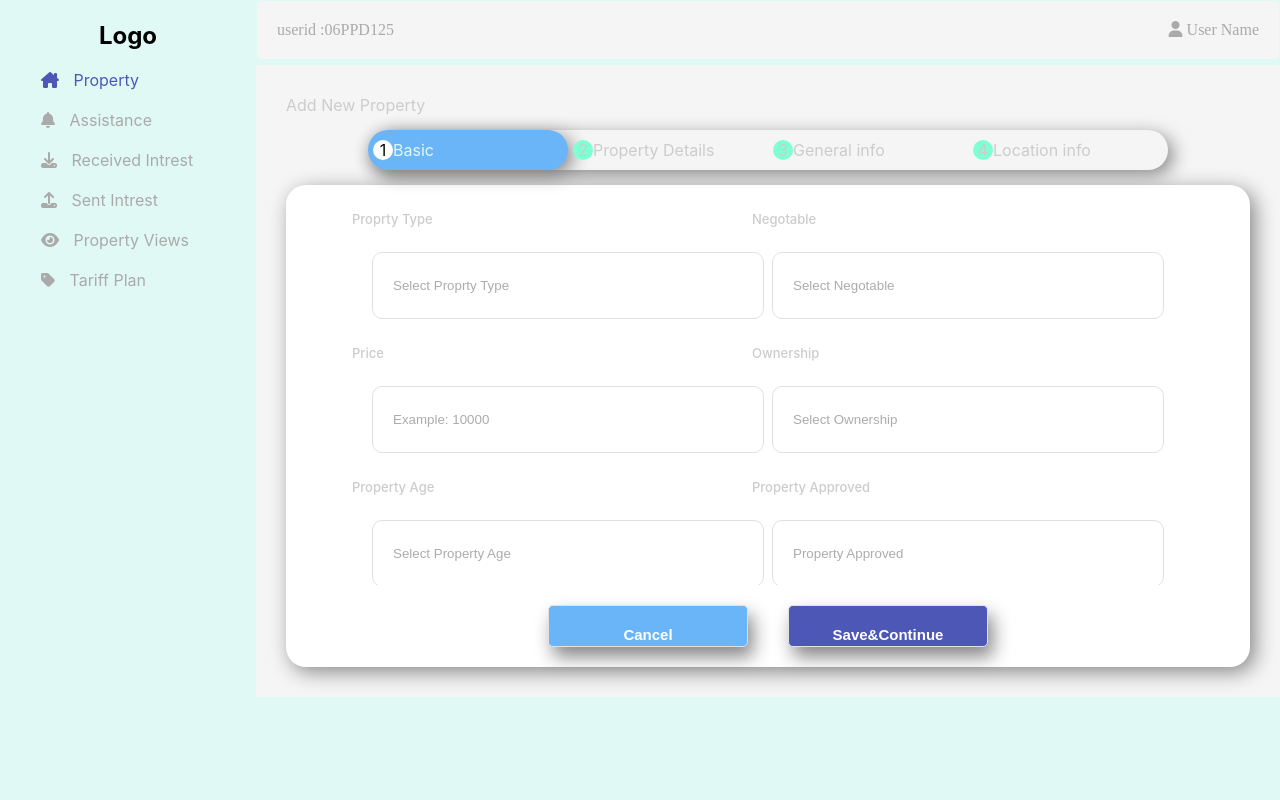
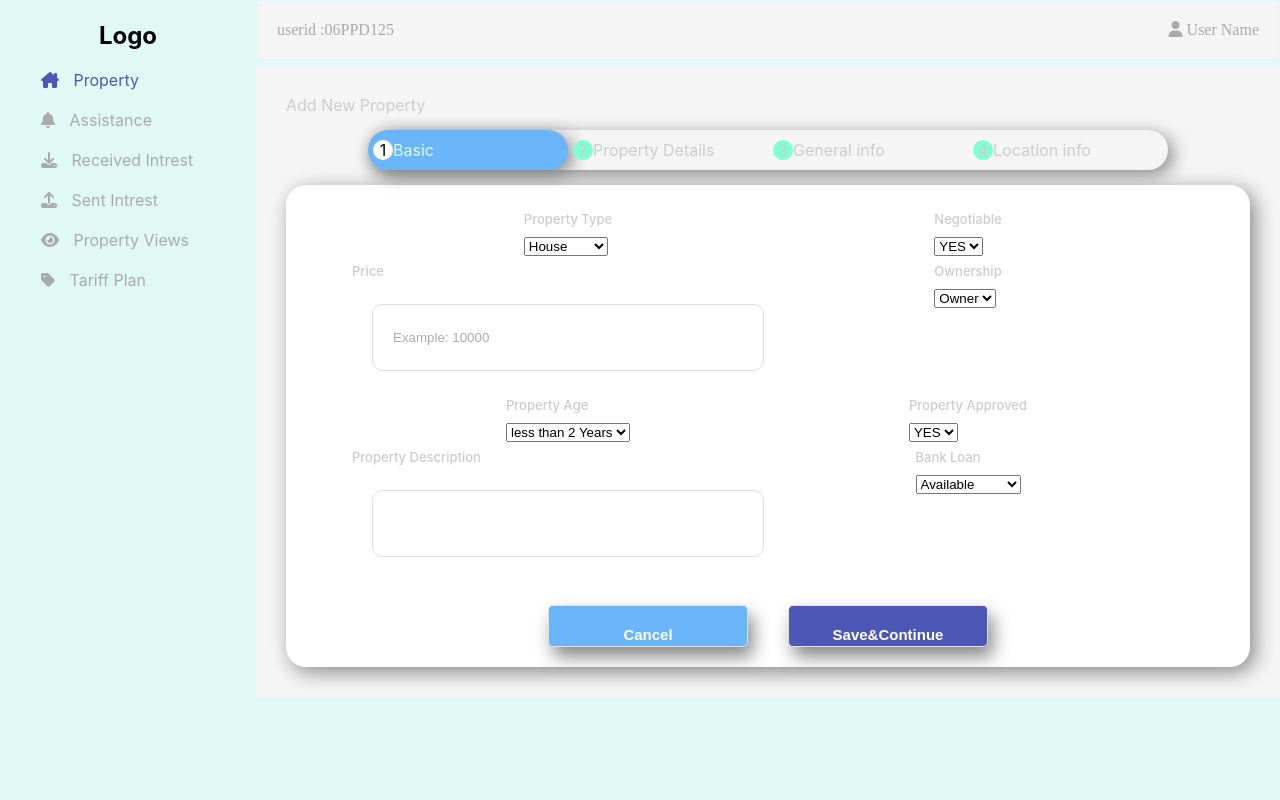
Before and after one commit to dadiprasanth/frontend, a React (Create React App) app: page / in a window 1280 px wide. Shown: the top 800 px of the page. Built offline with nearby package versions, Linux system fonts and the light colour scheme.

Commit message:
select update

```diff
--- a/src/components/addproperty/basic.js
+++ b/src/components/addproperty/basic.js
@@ -4,12 +4,20 @@ const Basic=(props)=>{
 
         <form>
             <div>
-            <label >Proprty Type</label><br></br>
-            <input type="text" placeholder="Select Proprty Type" value={props.form.propertyType} onChange={(e)=>props.setform({...props.form,propertyType:e.target.value})}/>
-            </div>
+            <label >Property Type</label><br></br>
+            <select name="propertyType" placeholder="Select Property Type" value={props.form.propertyType} onChange={(e)=>props.setform({...props.form,propertyType:e.target.value})}>
+            <option value="house">House</option>
+            <option value="apartment">Apartment</option>
+            <option value="land">Land</option>
+            <option value="shop">Shop</option>
+            </select></div>
             <div>
-            <label >Negotable</label><br></br>
-            <input type="text" placeholder="Select Negotable " value={props.form.negotable} onChange={(e)=>props.setform({...props.form,negotable:e.target.value})}/>
+            <label >Negotiable</label><br></br>
+            <select name="negotiable" placeholder="Select Negotiable " value={props.form.negotiable} onChange={(e)=>props.setform({...props.form,negotable:e.target.value})}>
+            <option value="Yes">YES</option>
+            <option value="No">NO</option>
+
+            </select>
             </div>
             <div>
             <label >Price</label><br></br>
@@ -17,15 +25,27 @@ const Basic=(props)=>{
             </div>
             <div>
             <label >Ownership</label><br></br>
-            <input type="text" placeholder="Select Ownership " value={props.form.ownerShip} onChange={(e)=>props.setform({...props.form,ownerShip:e.target.value})}/>
+            <select name="Ownership" placeholder="Select Ownership " value={props.form.ownerShip} onChange={(e)=>props.setform({...props.form,ownerShip:e.target.value})}>
+                <option value="Owner">Owner</option>
+                <option value="Dealer">Dealer</option>
+             </select>
             </div>
             <div>
             <label >Property Age</label><br></br>
-            <input type="text" placeholder="Select Property Age " value={props.form.propertyAge} onChange={(e)=>props.setform({...props.form,propertyAge:e.target.value})}/>
+            <select name="Property Age" placeholder="Select Property Age " value={props.form.propertyAge} onChange={(e)=>props.setform({...props.form,propertyAge:e.target.value})}>
+            <option value="lessthan2years">less than 2 Years</option>
+            <option value="lessthan5years">less than 5 Years</option>
+            <option value="Others">Others</option>
+
+            </select>
             </div>
             <div>
             <label >Property Approved</label><br></br>
-            <input type="text" placeholder="Property Approved" value={props.form.propertyApproved} onChange={(e)=>props.setform({...props.form,propertyApproved:e.target.value})}/>
+            <select name="Property Approved" placeholder="Property Approved" value={props.form.propertyApproved} onChange={(e)=>props.setform({...props.form,propertyApproved:e.target.value})}>
+            <option value="Yes">YES</option>
+            <option value="No">NO</option>
+
+            </select>
             </div>
             <div>
             <label >Property Description</label><br></br>
@@ -33,7 +53,11 @@ const Basic=(props)=>{
             </div>
             <div>
             <label >Bank Loan</label><br></br>
-            <input type="text" placeholder="Bank Loan" value={props.form.bankLoan} onChange={(e)=>props.setform({...props.form,bankLoan:e.target.value})}/>
+            <select type="text" placeholder="Bank Loan" value={props.form.bankLoan} onChange={(e)=>props.setform({...props.form,bankLoan:e.target.value})}>
+            <option value="available">Available</option>
+            <option value="non-available">Non-Available</option>
+
+            </select>
             </div>
 
 
--- a/src/components/addproperty/general.js
+++ b/src/components/addproperty/general.js
@@ -15,15 +15,27 @@ const General=(props)=>{
             </div>
             <div>
             <label >Sale Type</label><br></br>
-            <input type="text" placeholder="Please Select " value={props.form.saleType} onChange={(e)=>props.setform({...props.form,saleType:e.target.value})}/>
+            <select name="Sale Type" placeholder="Please Select " value={props.form.saleType} onChange={(e)=>props.setform({...props.form,saleType:e.target.value})}>
+            <option value="rent">Rent</option>
+            <option value="sale">Sale</option>
+
+            </select>
             </div>
             <div>
             <label >Featured Package</label><br></br>
-            <input type="text" placeholder="Please Select " value={props.form.featuredPackage} onChange={(e)=>props.setform({...props.form,featuredPackage:e.target.value})}/>
+            <select name="Featured Package" placeholder="Please Select " value={props.form.featuredPackage} onChange={(e)=>props.setform({...props.form,featuredPackage:e.target.value})}>
+            <option value="free">Free</option>
+            <option value="paid">Paid</option>
+
+            </select>
             </div>
             <div>
             <label >PPD Package</label><br></br>
-            <input type="text" placeholder="Please Select" value={props.form.ppdPackage} onChange={(e)=>props.setform({...props.form,ppdPackage:e.target.value})}/>
+            <select type="text" placeholder="Please Select" value={props.form.ppdPackage} onChange={(e)=>props.setform({...props.form,ppdPackage:e.target.value})}>
+           <option value="Yes">YES</option>
+           <option value="No">NO</option>
+
+            </select>
             </div>
 
 
--- a/src/components/addproperty/mainForm.js
+++ b/src/components/addproperty/mainForm.js
@@ -9,7 +9,7 @@ function MainForm() {
   const[count,setcount]=useState(0)
   const[form,setform]=useState({
     propertyType:"",
-    negotable:"",
+    negotiable:"",
     price:"",
     ownerShip:"",
     propertyAge:"",
--- a/src/components/addproperty/property.js
+++ b/src/components/addproperty/property.js
@@ -19,31 +19,63 @@ const Property=(props)=>{
         </div>
         <div>
         <label >No of BHK</label><br></br>
-        <input type="text" placeholder="Select No of BHK " value={props.form.noOfBhk} onChange={(e)=>props.setform({...props.form,noOfBhk:e.target.value})}/>
+        <select name="No of BHK" placeholder="Select No of BHK " value={props.form.noOfBhk} onChange={(e)=>props.setform({...props.form,noOfBhk:e.target.value})}>
+        <option value="1bhk">1BHk</option>
+        <option value="2bhk">2BHk</option>
+
+        <option value="3bhk">3BHk</option>
+        <option value="morethan">Morethan</option>
+
+        </select>
         </div>
         <div>
         <label >No of floor</label><br></br>
-        <input type="text" placeholder="Select No of Floor" value={props.form.noOfFloor} onChange={(e)=>props.setform({...props.form,noOfFloor:e.target.value})}/>
+        <select name="No of floor" placeholder="Select No of Floor" value={props.form.noOfFloor} onChange={(e)=>props.setform({...props.form,noOfFloor:e.target.value})}>
+       <option value="1">1</option>
+       <option value="2">2</option>
+       <option value="3">3</option>
+       <option value="morethan">More than</option>
+
+
+       </select>
+
         </div>
         <div>
         <label >Attached</label><br></br>
-        <input type="text" placeholder="Select Attached" value={props.form.attached} onChange={(e)=>props.setform({...props.form,attached:e.target.value})}/>
+        <select name="Attached" placeholder="Select Attached" value={props.form.attached} onChange={(e)=>props.setform({...props.form,attached:e.target.value})}>
+        <option value="Yes">YES</option>
+        <option value="No">NO</option>
+
+        </select>
         </div>
         <div>
         <label >Western Toilet</label><br></br>
-        <input type="text" placeholder="select Western Toilet" value={props.form.westernToilet} onChange={(e)=>props.setform({...props.form,westernToilet:e.target.value})}/>
+        <select name="Western Toilet" placeholder="select Western Toilet" value={props.form.westernToilet} onChange={(e)=>props.setform({...props.form,westernToilet:e.target.value})}>
+        <option value="Yes">YES</option>
+        <option value="No">NO</option>
+
+        </select>
         </div>
         <div>
         <label >Furnished</label><br></br>
-        <input type="text" placeholder="Select Furnished " value={props.form.furnished} onChange={(e)=>props.setform({...props.form,furnished:e.target.value})}/>
+        <select name="Furnished" placeholder="Select Furnished " value={props.form.furnished} onChange={(e)=>props.setform({...props.form,furnished:e.target.value})}>
+        <option value="Yes">YES</option>
+        <option value="No">NO</option>
+       </select>
         </div>
         <div>
         <label >Car Parking</label><br></br>
-        <input type="text" placeholder="Select Car Parking " value={props.form.carParking} onChange={(e)=>props.setform({...props.form,carParking:e.target.value})}/>
+        <select name="Car Parking" placeholder="Select Car Parking " value={props.form.carParking} onChange={(e)=>props.setform({...props.form,carParking:e.target.value})}>
+        <option value="Yes">YES</option>
+        <option value="No">NO</option>
+        </select>
         </div>
         <div>
         <label >Lift</label><br></br>
-        <input type="text" placeholder="Select Lift" value={props.form.lift} onChange={(e)=>props.setform({...props.form,lift:e.target.value})}/>
+        <select name="Lift" placeholder="Select Lift" value={props.form.lift} onChange={(e)=>props.setform({...props.form,lift:e.target.value})}>
+        <option value="Yes">YES</option>
+        <option value="No">NO</option>
+</select>
         </div>
         <div>
         <label >Electricity</label><br></br>
@@ -51,7 +83,13 @@ const Property=(props)=>{
         </div>
         <div>
         <label >Facing</label><br></br>
-        <input type="text" placeholder="select Facing" value={props.form.facing} onChange={(e)=>props.setform({...props.form,facing:e.target.value})}/>
+        <select  name="Facing" placeholder="select Facing" value={props.form.facing} onChange={(e)=>props.setform({...props.form,facing:e.target.value})}>
+        <option value="north">North</option>
+        <option value="south">South</option>
+        <option value="west">West</option>
+        <option value="east">East</option>
+
+        </select>
         </div>
 
 
```
